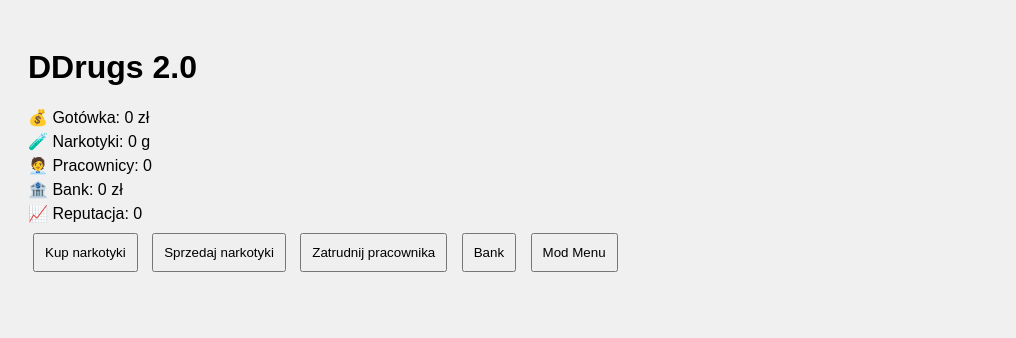
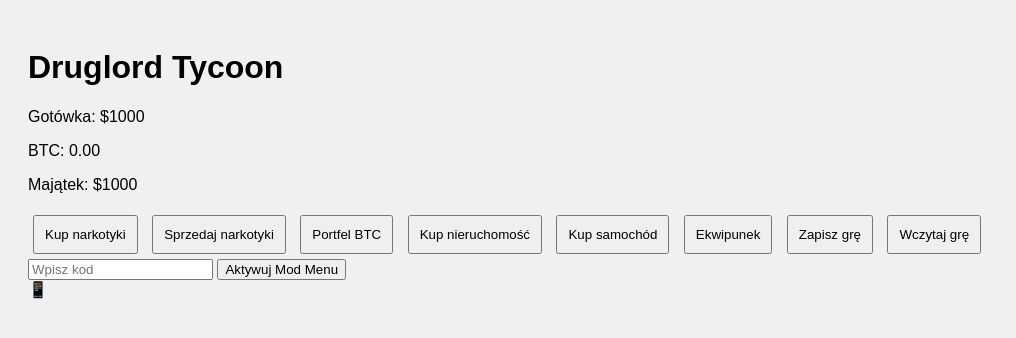
Before and after one commit to dkmapks/messenger, a plain HTML site: page index.html in a window 1280 px wide. Shown: the whole page, without its empty margins (0-1016 px from the left). Drawn offline with Linux system fonts and the light colour scheme.

Commit message:
Update index.html

```diff
--- a/index.html
+++ b/index.html
@@ -2,34 +2,64 @@
 <html lang="pl">
 <head>
   <meta charset="UTF-8" />
-  <title>DDrugs 2.0</title>
+  <meta name="viewport" content="width=device-width, initial-scale=1.0" />
+  <title>Druglord Tycoon</title>
   <link rel="stylesheet" href="style.css" />
 </head>
 <body>
-  <h1>DDrugs 2.0</h1>
+  <h1>Druglord Tycoon</h1>
+  <div id="game-container">
+    <div id="status">
+      <p>Gotówka: $<span id="cash">1000</span></p>
+      <p>BTC: <span id="btc">0.00</span></p>
+      <p>Majątek: $<span id="wealth">1000</span></p>
+    </div>
+    <div id="actions">
+      <button onclick="buyDrugs()">Kup narkotyki</button>
+      <button onclick="sellDrugs()">Sprzedaj narkotyki</button>
+      <button onclick="openCryptoWallet()">Portfel BTC</button>
+      <button onclick="buyProperty()">Kup nieruchomość</button>
+      <button onclick="buyCar()">Kup samochód</button>
+      <button onclick="viewInventory()">Ekwipunek</button>
+      <button onclick="saveGame()">Zapisz grę</button>
+      <button onclick="loadGame()">Wczytaj grę</button>
+    </div>
 
-  <div id="stats">
-    <p>💰 Gotówka: <span id="cash">0</span> zł</p>
-    <p>🧪 Narkotyki: <span id="drugs">0</span> g</p>
-    <p>🧑‍💼 Pracownicy: <span id="workers">0</span></p>
-    <p>🏦 Bank: <span id="bank">0</span> zł</p>
-    <p>📈 Reputacja: <span id="reputation">0</span></p>
+    <div id="mod-menu" style="display:none;">
+      <h2>Mod Menu</h2>
+      <button onclick="addMoney()">Dodaj $10,000</button>
+      <button onclick="disablePolice()">Wyłącz policję</button>
+      <button onclick="maxDrugPrices()">Ceny maksymalne</button>
+      <button onclick="resetGame()">Reset gry</button>
+      <button onclick="addBTC()">Dodaj 1 BTC</button>
+      <button onclick="godMode()">Tryb nieśmiertelny</button>
+      <button onclick="teleport()">Przenieś do miasta</button>
+      <button onclick="unlockProperties()">Odblokuj nieruchomości</button>
+      <button onclick="debugEvents()">Wydarzenia debugowe</button>
+      <button onclick="showGodUI()">God Mode UI</button>
+    </div>
+
+    <input type="password" id="mod-code" placeholder="Wpisz kod" />
+    <button onclick="checkModCode()">Aktywuj Mod Menu</button>
   </div>
 
-  <div id="actions">
-    <button onclick="buyDrugs()">Kup narkotyki</button>
-    <button onclick="sellDrugs()">Sprzedaj narkotyki</button>
-    <button onclick="hireWorker()">Zatrudnij pracownika</button>
-    <button onclick="openBank()">Bank</button>
-    <button onclick="openModMenu()">Mod Menu</button>
+  <div id="phone-icon" onclick="togglePhone()">📱</div>
+
+  <div id="phone-interface" style="display:none;">
+    <div class="app-icon" onclick="openApp('crypto')">CryptoExchange</div>
+    <div class="app-icon" onclick="openApp('missions')">Zlecenia</div>
+    <div class="app-icon" onclick="openApp('storage')">Magazyn</div>
+    <div class="app-icon" onclick="openApp('lab')">Laboratorium</div>
+    <div class="app-icon" onclick="openApp('contacts')">Kontakty</div>
+    <div class="app-icon" onclick="openApp('blackmarket')">Czarny Rynek</div>
+    <div class="app-icon" onclick="openApp('bank')">Bank</div>
+    <div class="app-icon" onclick="openApp('profile')">Profil</div>
+
+    <div id="phone-app-screen" style="margin-top:10px; background:#111; padding:10px; border:1px solid #0f0; border-radius:5px;">
+      <p>Wybierz aplikację</p>
+    </div>
   </div>
 
-  <div id="modMenu" style="display:none;">
-    <h2>Mod Menu</h2>
-    <input type="text" id="modCode" placeholder="Wprowadź kod" />
-    <button onclick="activateMod()">Aktywuj</button>
-  </div>
-
-  <script src="script.js"></script>
+  <script src="game.js"></script>
 </body>
 </html>
```
